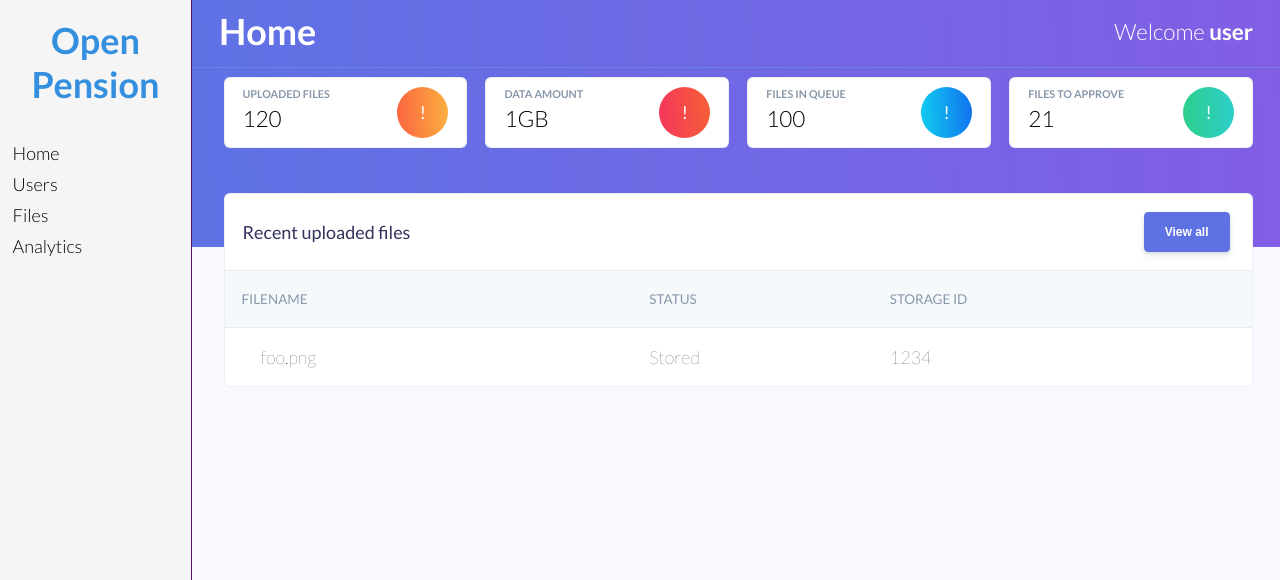
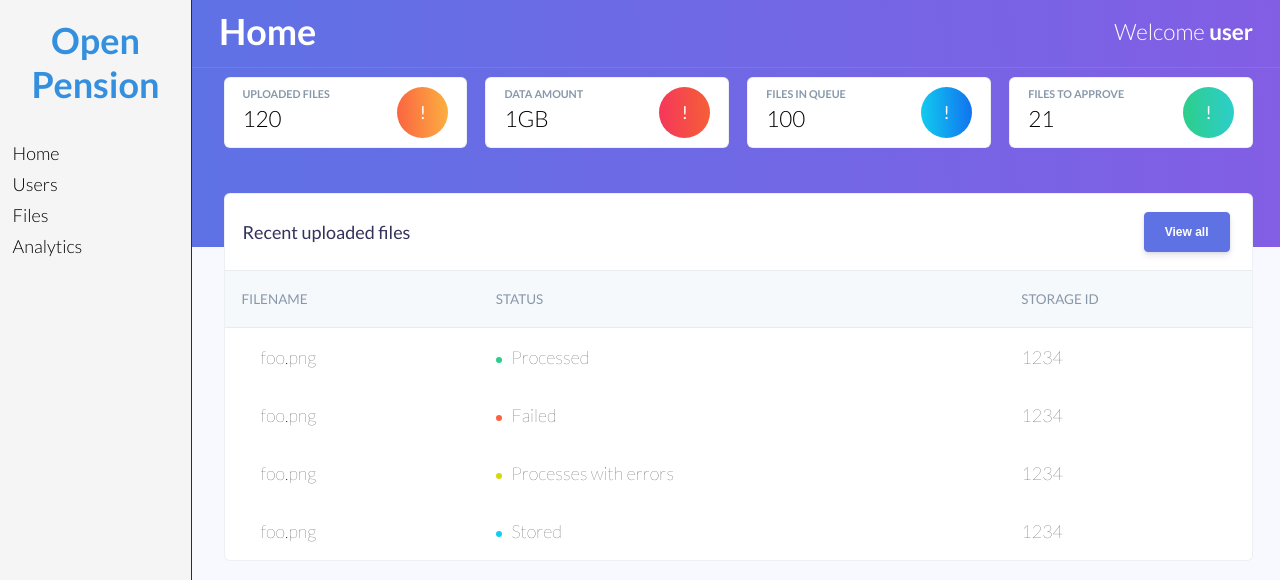
Before and after one commit to RoySegall/open-pension-dashboard, a React (Create React App) app: page /home in a window 1280 px wide. Shown: the top 580 px of the page. Built offline with nearby package versions, Linux system fonts and the light colour scheme.

Commit message:
Commit progress for now

```diff
--- a/src/Pages/Home/Home.js
+++ b/src/Pages/Home/Home.js
@@ -3,6 +3,7 @@ import StatsCard from "../../componenets/StatsCard/StatsCard";
 import "./Home.scss";
 import RoundedElement from "../../componenets/RoundedElement/RoundedElement";
 import Table from "../../componenets/Table/Table";
+import Status from "../../componenets/Status/Status";
 
 const TopContent = () => {
   return <div className="stats-wrapper">
@@ -40,7 +41,10 @@ export default () => {
         title="Recent uploaded files"
         headers={['Filename', 'Status', 'Storage ID']}
         rows={[
-          ['foo.png', 'Stored', '1234']
+          ['foo.png', <Status status='ok'>Processed</Status>, '1234'],
+          ['foo.png', <Status status='error'>Failed</Status>, '1234'],
+          ['foo.png', <Status status='warning'>Processes with errors</Status>, '1234'],
+          ['foo.png', <Status status='info'>Stored</Status>, '1234'],
         ]}
         navigationButton={"/files/uploaded"}
         pager={{baseRoute: "/files", pages: 12}}
--- /dev/null
+++ b/src/componenets/Status/Status.js
@@ -0,0 +1,5 @@
+import "./Status.scss"
+
+export default ({status, children}) => <span className='status-wrapper'>
+  <i className={`dot ${status}`}> </i> <span className='text'>{children}</span>
+</span>
--- /dev/null
+++ b/src/componenets/Status/Status.scss
@@ -0,0 +1,31 @@
+.status-wrapper {
+
+  .dot {
+    display: inline-block;
+    width: .375rem;
+    height: .375rem;
+    margin-right: .375rem;
+    vertical-align: middle;
+    border-radius: 50%;
+
+    &.error {
+      background-color: var(--warning-error);
+    }
+
+    &.ok {
+      background-color: var(--warning-ok);
+    }
+
+    &.warning {
+      background-color: var(--warning-warning);
+    }
+
+    &.info {
+      background-color: var(--warning-info);
+    }
+  }
+
+  .text {
+    font-weight: 200;
+  }
+}
--- a/src/scss/_variables.scss
+++ b/src/scss/_variables.scss
@@ -29,4 +29,9 @@
   --buton-blue: #1e73cd;
   --buton-yellow: #cdbc1e;
   --button-gray: #bbbbbb;
+
+  --warning-error: #fb6340;
+  --warning-ok: #2dce89;
+  --warning-warning: #d6d70f;
+  --warning-info: #11cdef;
 }
```
